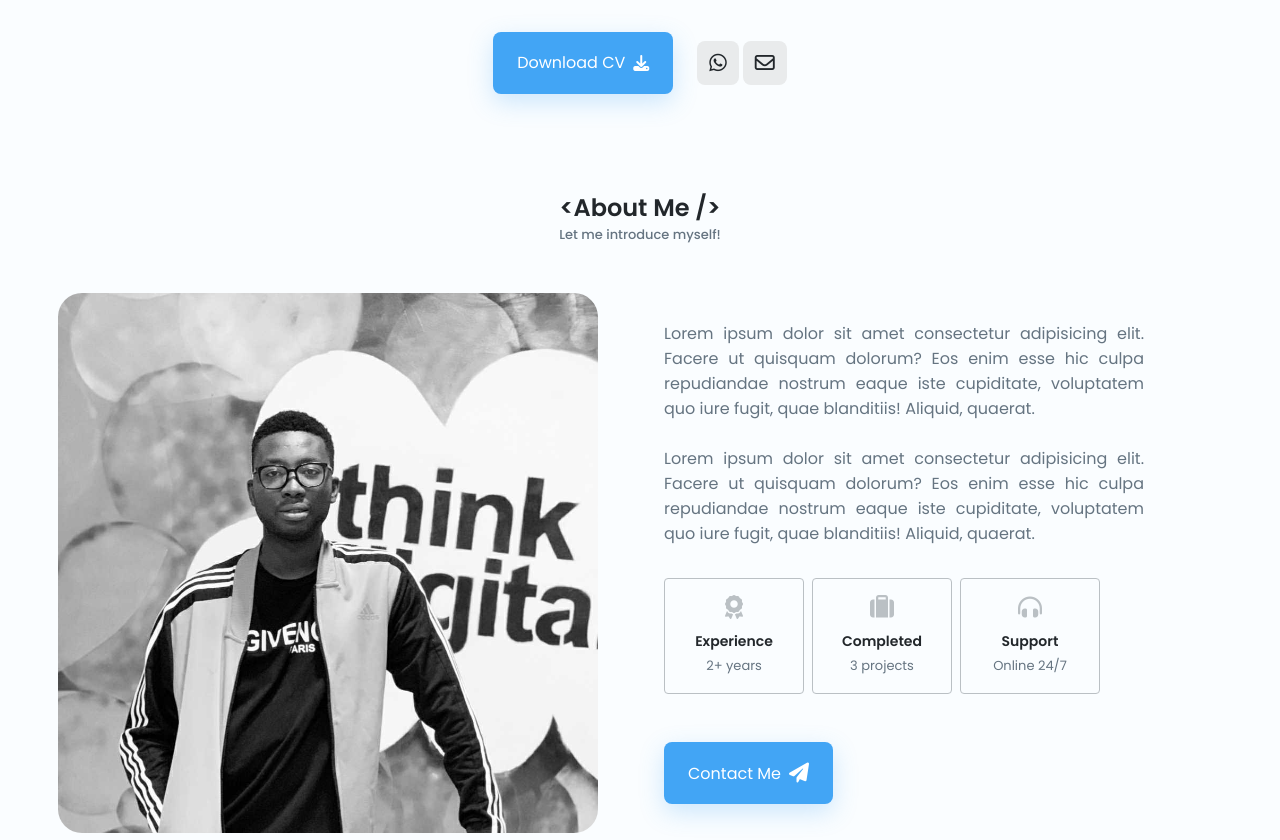
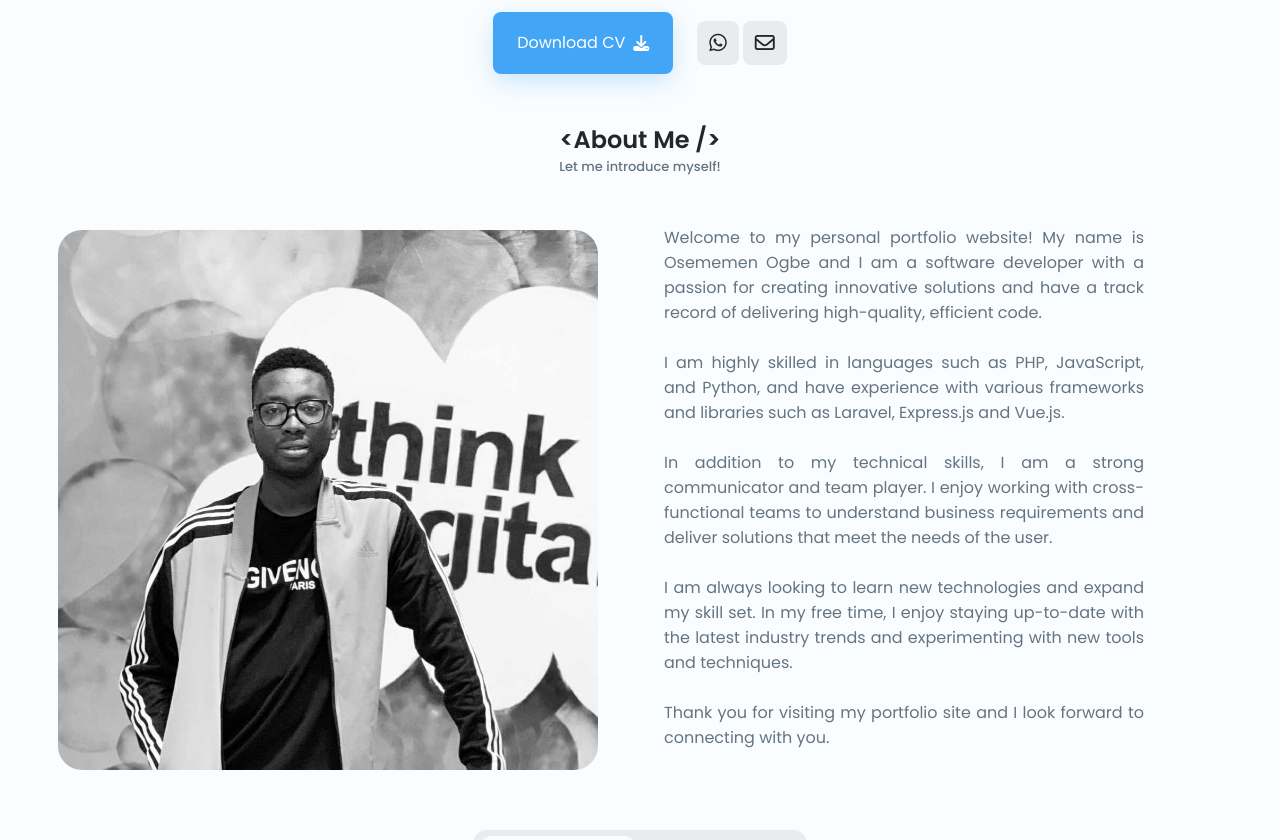
Before and after one commit to oseogbe/memencodes, a Nuxt app: page / in a window 1280 px wide. Shown: the part 447-1287 px from the top of the page. Built offline with nearby package versions, Linux system fonts and the light colour scheme.

Commit message:
about me content update

```diff
--- a/components/AboutMe.vue
+++ b/components/AboutMe.vue
@@ -4,16 +4,24 @@
         <h3 class="section__subtitle">Let me introduce myself!</h3>
 
         <div class="about__container container grid">
-            <img src="/img/me2.jpg" alt="" class="about__img">
+            <img src="/img/me2.jpg" alt="" class="about__img" style="margin-top: 5px;">
 
             <div class="about__data">
                 <!-- <h3 class="about__heading">Hi, I'm Osememen Ogbe, Based in Nigeria</h3> -->
                 <p class="about__description">
-                    Lorem ipsum dolor sit amet consectetur adipisicing elit. Facere ut quisquam dolorum? Eos enim esse hic culpa repudiandae nostrum eaque iste cupiditate, voluptatem quo iure fugit, quae blanditiis! Aliquid, quaerat.
-                    <br /><br />
-                    Lorem ipsum dolor sit amet consectetur adipisicing elit. Facere ut quisquam dolorum? Eos enim esse hic culpa repudiandae nostrum eaque iste cupiditate, voluptatem quo iure fugit, quae blanditiis! Aliquid, quaerat.
+                    <!-- Welcome to my personal portfolio website! My name is Osememen Ogbe and I am a software developer with experience in a variety of programming languages and technologies. I have a passion for creating innovative solutions and have a track record of delivering high-quality, efficient code. -->
+                    Welcome to my personal portfolio website! My name is Osememen Ogbe and I am a software developer with a passion for creating innovative solutions and have a track record of delivering high-quality, efficient code.
+                    <br/><br/>
+                    <!-- Throughout my career, I have worked on a wide range of projects, from small-scale web applications to large-scale enterprise systems.  -->
+                    I am highly skilled in languages such as PHP, JavaScript, and Python, and have experience with various frameworks and libraries such as Laravel, Express.js and Vue.js.
+                    <br/><br/>
+                    In addition to my technical skills, I am a strong communicator and team player. I enjoy working with cross-functional teams to understand business requirements and deliver solutions that meet the needs of the user.
+                    <br/><br/>
+                    I am always looking to learn new technologies and expand my skill set. In my free time, I enjoy staying up-to-date with the latest industry trends and experimenting with new tools and techniques.
+                    <br/><br/>
+                    Thank you for visiting my portfolio site and I look forward to connecting with you.
                 </p>
-                <div class="about__info grid">
+                <!-- <div class="about__info grid">
                     <div class="about__box">
                         <i class="fas fa-award about__icon"></i>
                         <h3 class="about__title">Experience</h3>
@@ -29,8 +37,8 @@
                         <h3 class="about__title">Support</h3>
                         <span class="about__subtitle">Online 24/7</span>
                     </div>
-                </div>
-                <a href="#contact" class="button">Contact Me <i class="fas fa-paper-plane"></i></a>
+                </div> -->
+                <!-- <a href="#contact" class="button">Contact Me <i class="fas fa-paper-plane"></i></a> -->
             </div>
         </div>
     </div>
@@ -41,8 +49,7 @@
 
 <style lang="scss" scoped>
     .section {
-        padding: 3rem 0;
-        // background-color: #BEBEBE;
+        padding: 0;
     }
 
     .about {
@@ -66,7 +73,6 @@
             grid-template-columns: repeat(2, 1fr);
             column-gap: 3rem;
             margin-top: 3rem;
-            align-items: center;
 
             .about__img {
                 width: 540px;
@@ -136,7 +142,6 @@
                     text-align: center;
 
                     .about__description {
-                        text-align: center;
                         padding: 0 4rem;
                         margin-bottom: 2rem;
                     }
--- a/components/Header.vue
+++ b/components/Header.vue
@@ -16,8 +16,8 @@
                 </div>
 
                 <h2 class="profile__name">&lt;MemenCodes /&gt;</h2>
-                <h3 class="profile__profession">Connect, learn and grow with <br />the software development community</h3>
-                <!-- <h3 class="profile__profession">Full-stack Developer</h3> -->
+                <h3 class="profile__profession">Full-stack web developer</h3>
+                <!-- <h3 class="profile__profession">Connect, learn and grow with <br />the software development community</h3> -->
 
                 <ul class="profile__social">
                     <a href="https://www.instagram.com/mynameisose" target="_blank" class="profile__social-link">
--- a/components/ProjectsAndSkills.vue
+++ b/components/ProjectsAndSkills.vue
@@ -188,7 +188,7 @@
 <style lang="scss" scoped>
     .filters {
         &__content {
-            margin: 2rem 0 2.5rem;
+            margin-bottom: 3rem;
             background-color: var(--text-color-lighten);
             padding: .375rem;
             border-radius: .75rem;
--- a/pages/index.vue
+++ b/pages/index.vue
@@ -3,8 +3,8 @@
         <Header />
         <main>
             <AboutMe />
+            <ProjectsAndSkills />
             <MyPackages />
-            <ProjectsAndSkills />
         </main>
         <Footer />
     </div>
```
